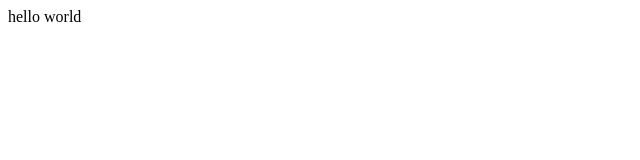
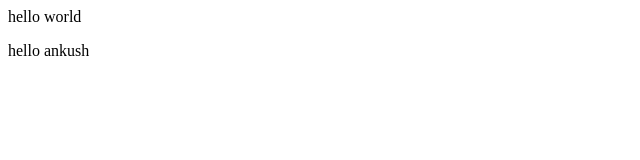
Before and after one commit to ankush506/newgit, a plain HTML site: page index.html in a window 1280 px wide. Shown: the full height of the page, 0-640 px from the left. Drawn offline with Linux system fonts and the light colour scheme.

Commit message:
add new paragrap

```diff
--- a/index.html
+++ b/index.html
@@ -1 +1,2 @@
 <p>hello world</p>
+<p>hello ankush </p>
```
